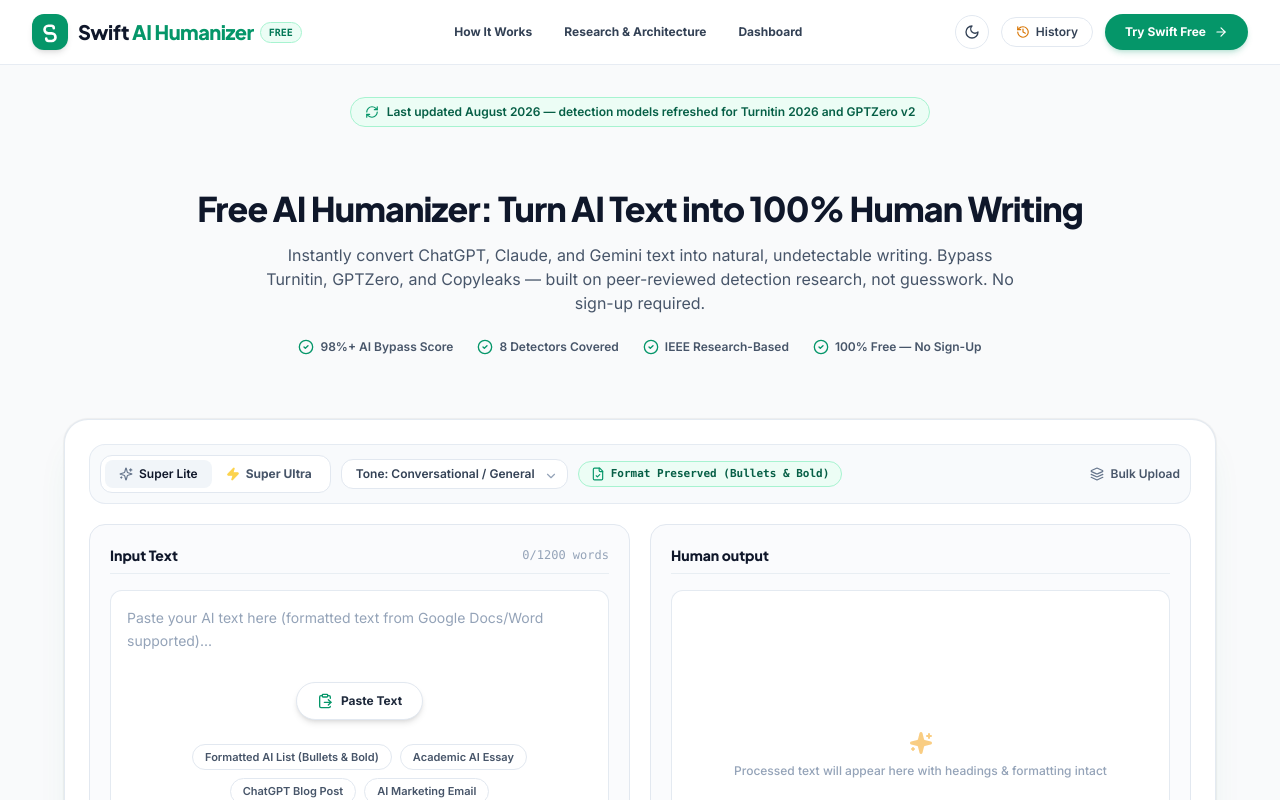
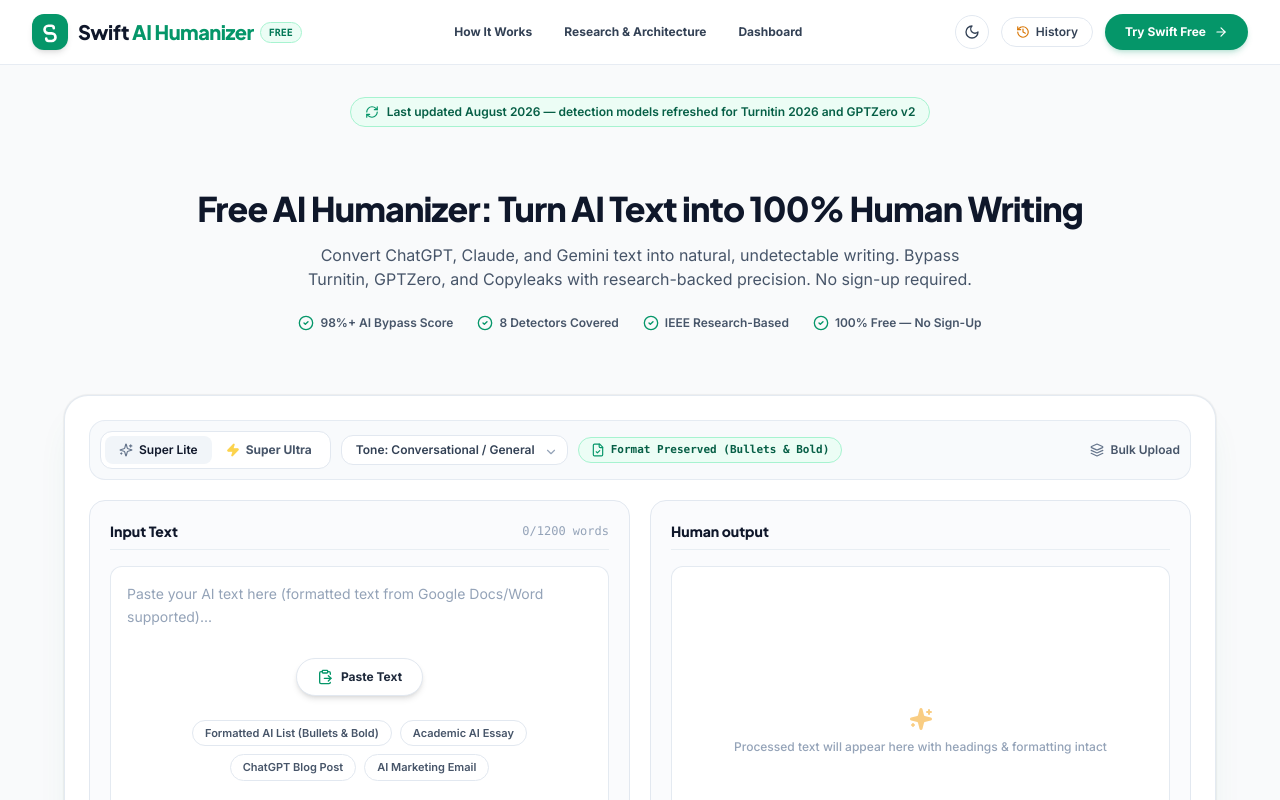
Before and after one commit to akashojha2011-jpg/swift-ai-humanizer, a Next.js app: page / in a window 1280 px wide. Shown: the top 800 px of the page. Built offline with nearby package versions, Linux system fonts and the light colour scheme.

Commit message:
Shorten hero subhead and remove em-dash per user request

```diff
--- a/app/page.tsx
+++ b/app/page.tsx
@@ -28,8 +28,8 @@
             Free AI Humanizer: Turn AI Text into 100% Human Writing
           </h1>
 
-          <p className="text-sm sm:text-base text-slate-600 dark:text-slate-300 leading-relaxed max-w-3xl mx-auto font-sans">
-            Instantly convert ChatGPT, Claude, and Gemini text into natural, undetectable writing. Bypass Turnitin, GPTZero, and Copyleaks — built on peer-reviewed detection research, not guesswork. No sign-up required.
+          <p className="text-sm sm:text-base text-slate-600 dark:text-slate-300 leading-relaxed max-w-2xl mx-auto font-sans">
+            Convert ChatGPT, Claude, and Gemini text into natural, undetectable writing. Bypass Turnitin, GPTZero, and Copyleaks with research-backed precision. No sign-up required.
           </p>
 
           {/* Section 3: Trust Bar */}
```
